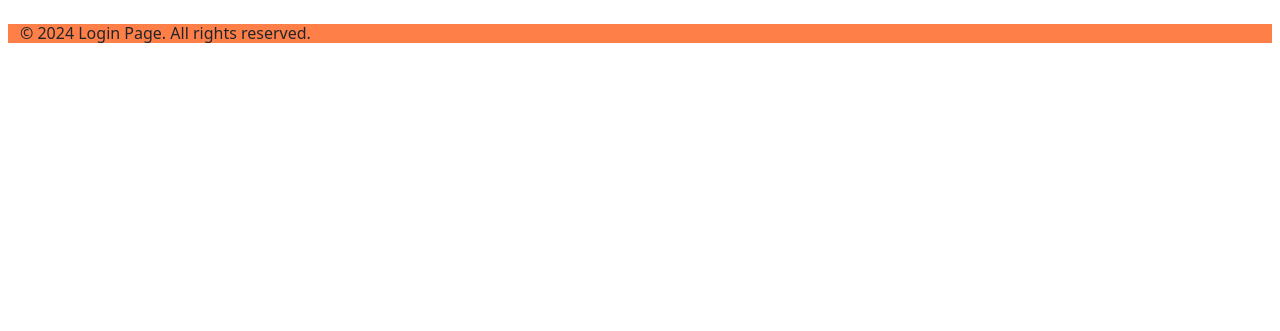
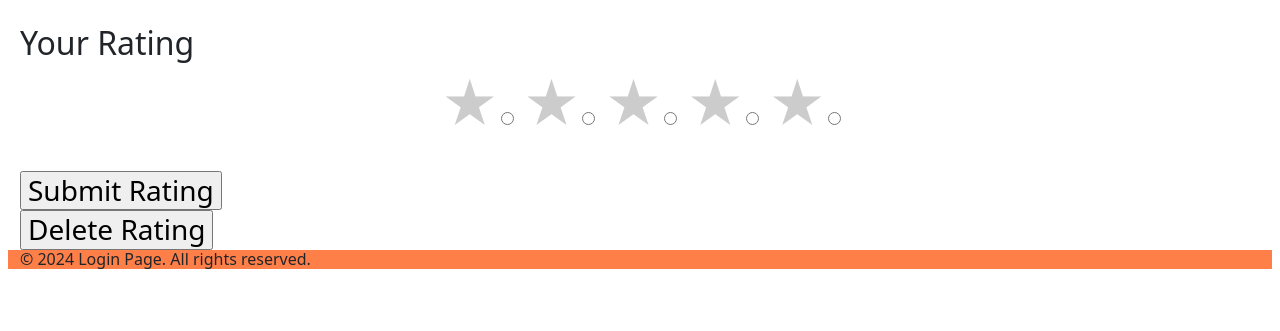
Before and after one commit to ll-dea/UEBII2024-Gr26, a PHP site: page /home.php in a window 1280 px wide. Shown: the part 3650-3981 px from the top of the page. Before the commit the page ends 3693 px from the top, so only its background shows below. Run offline with PHP 8.4, Linux system fonts and the light colour scheme; some web fonts are replaced.

Commit message:
Added rating in homepage

```diff
--- a/Projekti/php/home.php
+++ b/Projekti/php/home.php
@@ -20,6 +20,44 @@ if (isset($_POST['add_to_cart'])) {
 
 
 ?>
+<?php
+function setRating($value) {
+    setcookie('rating', $value, time() + (86400 * 30), "/"); // 86400 = 1 day
+}
+
+// Function to get the current rating
+function getRating() {
+    if(isset($_COOKIE['rating'])) {
+        return $_COOKIE['rating'];
+    }
+    else {
+        // If no rating is set, set it to 0
+        setRating(0);
+        return 0;
+    }
+}
+
+// Function to delete the rating
+function deleteRating() {
+    if(isset($_COOKIE['rating'])) {
+        unset($_COOKIE['rating']);
+        setcookie('rating', null, -1, '/');
+    }
+}
+
+// Check if the rating form is submitted
+if(isset($_POST['rating'])) {
+    $rating = $_POST['rating'];
+    setRating($rating);
+}
+
+// Check if the delete button is clicked
+if(isset($_POST['delete_rating'])) {
+    deleteRating();
+}
+
+$currentRating = getRating();
+?>
 
 
 
@@ -39,7 +77,47 @@ if (isset($_POST['add_to_cart'])) {
     <script src="https://ajax.googleapis.com/ajax/libs/jquery/3.5.1/jquery.min.js"></script>
     <script src="https://stackpath.bootstrapcdn.com/bootstrap/4.5.2/js/bootstrap.min.js"></script>
 
+<style>
+     .rating {
+            unicode-bidi: bidi-override;
+            direction: rtl;
+            text-align: center;
+        }
+        .rating > label {
+            display: inline-block;
+            position: relative;
+            width: 1.1em;
+            font-size: 2em;
+            color: #ccc;
+            cursor: pointer;
+        }
+        .rating > label:hover,
+        .rating > label:hover ~ label,
+        .rating > input:focus ~ label {
+            color: #ffcc00;
+        }
+         .rating > input:checked ~ label,
+        .rating:not(:checked) > label:hover ~ input:checked ~ label {
+            color: #ffcc00;
+        }
 
+        /*.rating > label:hover,
+        .rating > input:focus ~ label,
+        .rating > label:hover ~ input:focus ~ label,
+        .rating > input:checked ~ label:hover,
+        .rating > input:checked ~ label:hover ~ label,
+        .rating > label:hover ~ input:checked ~ label {
+            color: #ffcc00;
+        }
+        .rating > input:checked ~ label:hover:after,
+        .rating > input:checked ~ label:hover ~ label:after,
+        .rating > label:hover ~ input:checked ~ label:after {
+            content: "\2605";
+            position: absolute;
+        }
+        */
+
+</style>
 
 </head>
 
@@ -378,6 +456,23 @@ if (isset($_POST['add_to_cart'])) {
 
     </div>
 
+    <h2>Your Rating</h2>
+
+<form method="post">
+    <fieldset class="rating">
+        <input type="radio" id="star5" name="rating" value="5" <?php if($currentRating == 5) echo "checked"; ?> /><label for="star5" title="5 stars">&#9733;</label>
+        <input type="radio" id="star4" name="rating" value="4" <?php if($currentRating == 4) echo "checked"; ?> /><label for="star4" title="4 stars">&#9733;</label>
+        <input type="radio" id="star3" name="rating" value="3" <?php if($currentRating == 3) echo "checked"; ?> /><label for="star3" title="3 stars">&#9733;</label>
+        <input type="radio" id="star2" name="rating" value="2" <?php if($currentRating == 2) echo "checked"; ?> /><label for="star2" title="2 stars">&#9733;</label>
+        <input type="radio" id="star1" name="rating" value="1" <?php if($currentRating == 1) echo "checked"; ?> /><label for="star1" title="1 star">&#9733;</label>
+    </fieldset>
+    <br/>
+    <input type="submit" value="Submit Rating">
+</form>
+
+<form method="post">
+    <input type="submit" name="delete_rating" value="Delete Rating">
+</form>
 
   <footer style="font-size: 1rem;background-color:#ff7f49">    &copy; 2024 Login Page. All rights reserved.
 </footer>
```
